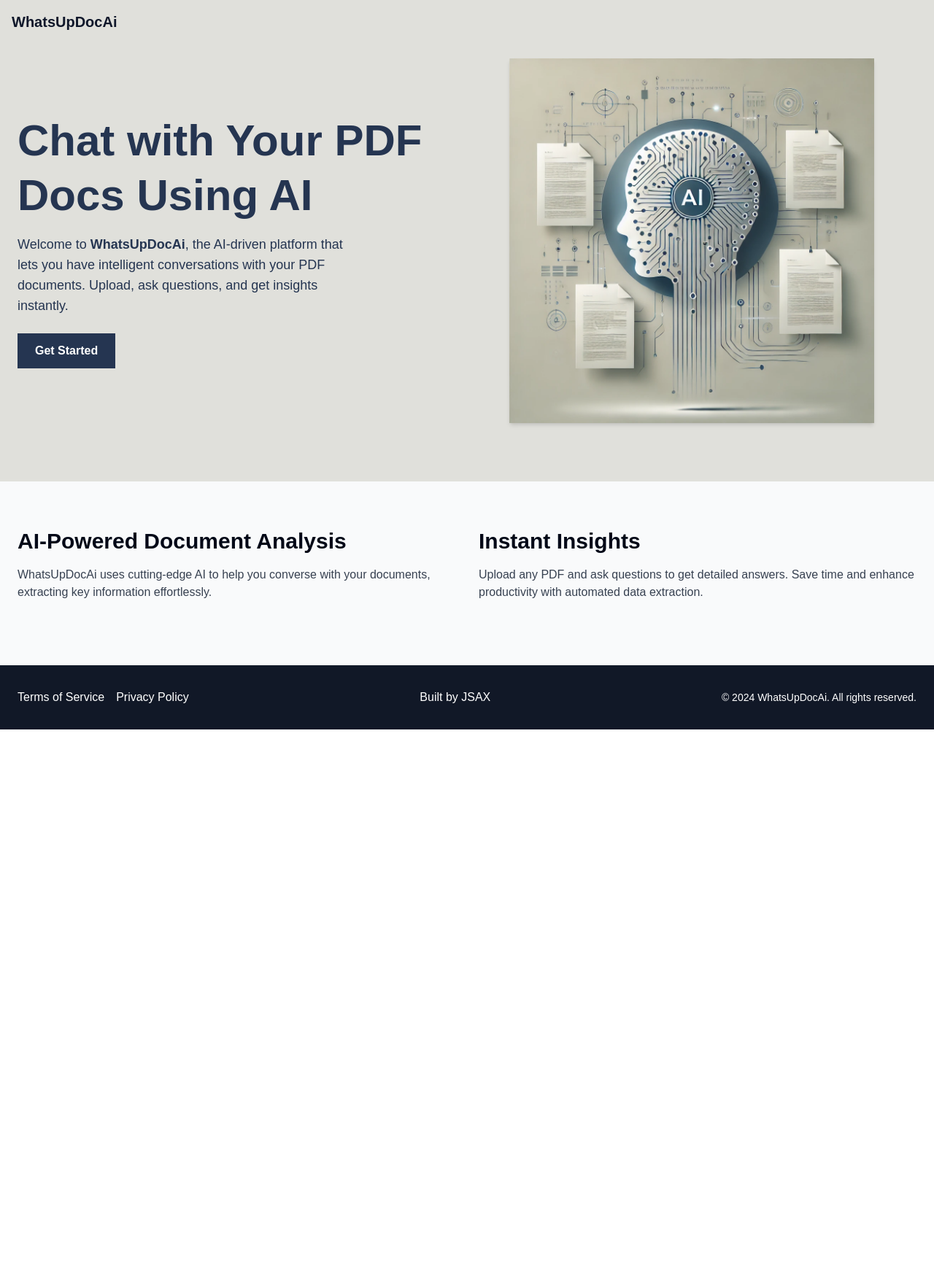
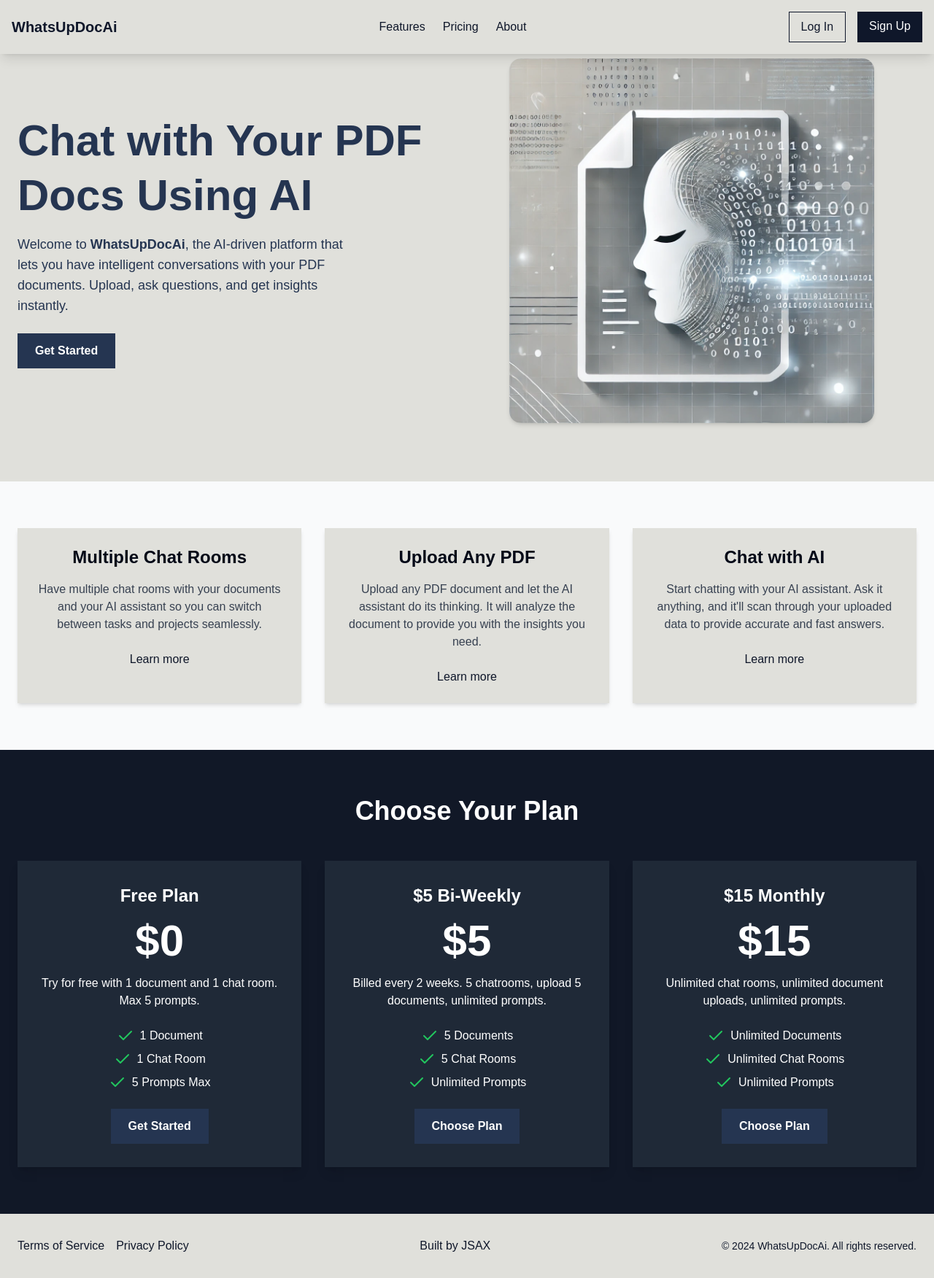
Before and after one commit to jsacap/whatsupdocai, a Next.js app: page / in a window 1280 px wide. Shown: the whole page at 73% size. Before the commit the page ends 1000 px from the top, so only its background shows below. Built offline with nearby package versions, Linux system fonts and the light colour scheme.

Commit message:
landing page complete

```diff
--- /dev/null
+++ b/app/chat/layout.tsx
@@ -0,0 +1,11 @@
+import { ReactNode } from "react";
+
+export default function Layout({ children }: { children: ReactNode }) {
+  return (
+    <div className="min-h-screen flex flex-col bg-gray-50">
+      <div className="flex-grow mx-auto w-full px-4 sm:px-6 lg:px-8 py-8 mt-20 justify-center items-center">
+        {children}
+      </div>
+    </div>
+  );
+}
--- a/app/components/chat/page.tsx
+++ b/app/chat/page.tsx
@@ -3,10 +3,10 @@ import ChatRoom from "@/components/ChatRoom";
 import { Button } from "@/components/ui/button";
 import { Card, CardContent } from "@/components/ui/card";
 import { IFile, deleteFile, fetchFiles } from "@/services/file";
-import { IRoom, createRoom, deleteRoom, fetchRooms } from "@/services/room"; // Added deleteRoom
+import { IRoom, createRoom, deleteRoom, fetchRooms } from "@/services/room";
 import { Separator } from "@radix-ui/react-separator";
 import { MouseEvent, useEffect, useState } from "react";
-import FileUploader from "../Fi";
+import FileUploader from "../components/Fi";
 
 export default function ChatHome() {
   const [rooms, setRooms] = useState<IRoom[]>([]);
@@ -45,10 +45,10 @@ export default function ChatHome() {
 
   const handleDeleteFile = async (fileId: number) => {
     try {
-      await deleteFile(fileId); // Call delete service
+      await deleteFile(fileId);
       setFiles((prevFiles) => prevFiles.filter((file) => file.id !== fileId));
       if (fileId === fileId) {
-        setFileId(undefined); // Clear selected file if it was deleted
+        setFileId(undefined);
       }
     } catch (err) {
       console.error("Error deleting file:", err);
--- a/app/components/Features.tsx
+++ b/app/components/Features.tsx
@@ -1,22 +1,42 @@
 export default function Features() {
   return (
     <section className="py-16 bg-gray-50">
-      <div className="container mx-auto px-6 grid grid-cols-1 md:grid-cols-2 gap-8">
-        <div className="flex flex-col items-start">
-          <h2 className="text-3xl font-bold mb-4">
-            AI-Powered Document Analysis
-          </h2>
+      <div className="container mx-auto px-6 grid grid-cols-1 md:grid-cols-3 gap-8 text-center">
+        {/* Feature 1: Multiple Chat Rooms */}
+        <div className="bg-[#e0e0db] p-6 rounded-lg shadow-md">
+          <h2 className="text-2xl font-bold mb-4">Multiple Chat Rooms</h2>
           <p className="text-gray-700 mb-6">
-            WhatsUpDocAi uses cutting-edge AI to help you converse with your
-            documents, extracting key information effortlessly.
+            Have multiple chat rooms with your documents and your AI assistant
+            so you can switch between tasks and projects seamlessly.
           </p>
+          <a href="#" className="text-primary hover:underline">
+            Learn more
+          </a>
         </div>
-        <div className="flex flex-col items-start">
-          <h2 className="text-3xl font-bold mb-4">Instant Insights</h2>
+
+        {/* Feature 2: Upload PDFs */}
+        <div className="bg-[#e0e0db] p-6 rounded-lg shadow-md">
+          <h2 className="text-2xl font-bold mb-4">Upload Any PDF</h2>
           <p className="text-gray-700 mb-6">
-            Upload any PDF and ask questions to get detailed answers. Save time
-            and enhance productivity with automated data extraction.
+            Upload any PDF document and let the AI assistant do its thinking. It
+            will analyze the document to provide you with the insights you need.
           </p>
+          <a href="#" className="text-primary hover:underline">
+            Learn more
+          </a>
+        </div>
+
+        {/* Feature 3: Start Chatting */}
+        <div className="bg-[#e0e0db] p-6 rounded-lg shadow-md">
+          <h2 className="text-2xl font-bold mb-4">Chat with AI</h2>
+          <p className="text-gray-700 mb-6">
+            Start chatting with your AI assistant. Ask it anything, and it'll
+            scan through your uploaded data to provide accurate and fast
+            answers.
+          </p>
+          <a href="#" className="text-primary hover:underline">
+            Learn more
+          </a>
         </div>
       </div>
     </section>
--- a/app/components/Hero.tsx
+++ b/app/components/Hero.tsx
@@ -22,11 +22,12 @@ export default function Hero() {
         {/* Right: Image */}
         <div className="md:w-1/2 flex justify-center">
           <Image
-            src="/hero1.webp"
+            src="/hero2.webp"
             alt="AI-powered PDF document chat"
             width={500}
             height={400}
-            className="rounded-lg shadow-md"
+            className="shadow-md"
+            style={{ borderRadius: "1rem" }}
           />
         </div>
       </div>
--- /dev/null
+++ b/app/components/Pricing.tsx
@@ -0,0 +1,91 @@
+import { Check } from "lucide-react";
+
+export default function Pricing() {
+  return (
+    <section className="py-16 bg-gray-900 text-white">
+      <div className="container mx-auto px-6">
+        <h2 className="text-4xl font-bold text-center mb-12">
+          Choose Your Plan
+        </h2>
+
+        {/* Pricing Grid */}
+        <div className="grid grid-cols-1 md:grid-cols-3 gap-8 text-center">
+          {/* Free Plan */}
+          <div className="bg-gray-800 p-8 rounded-lg shadow-lg">
+            <h3 className="text-2xl font-semibold mb-4">Free Plan</h3>
+            <p className="text-6xl font-bold mb-4">$0</p>
+            <p className="mb-6">
+              Try for free with 1 document and 1 chat room. Max 5 prompts.
+            </p>
+            <ul className="mb-6">
+              <li className="flex items-center justify-center mb-2">
+                <Check className="w-6 h-6 text-green-500 mr-2" />1 Document
+              </li>
+              <li className="flex items-center justify-center mb-2">
+                <Check className="w-6 h-6 text-green-500 mr-2" />1 Chat Room
+              </li>
+              <li className="flex items-center justify-center mb-2">
+                <Check className="w-6 h-6 text-green-500 mr-2" />5 Prompts Max
+              </li>
+            </ul>
+            <button className="px-6 py-3 bg-[#253551] text-white font-semibold rounded-lg hover:bg-opacity-90 transition">
+              Get Started
+            </button>
+          </div>
+
+          {/* Bi-Weekly Plan */}
+          <div className="bg-gray-800 p-8 rounded-lg shadow-lg">
+            <h3 className="text-2xl font-semibold mb-4">$5 Bi-Weekly</h3>
+            <p className="text-6xl font-bold mb-4">$5</p>
+            <p className="mb-6">
+              Billed every 2 weeks. 5 chatrooms, upload 5 documents, unlimited
+              prompts.
+            </p>
+            <ul className="mb-6">
+              <li className="flex items-center justify-center mb-2">
+                <Check className="w-6 h-6 text-green-500 mr-2" />5 Documents
+              </li>
+              <li className="flex items-center justify-center mb-2">
+                <Check className="w-6 h-6 text-green-500 mr-2" />5 Chat Rooms
+              </li>
+              <li className="flex items-center justify-center mb-2">
+                <Check className="w-6 h-6 text-green-500 mr-2" />
+                Unlimited Prompts
+              </li>
+            </ul>
+            <button className="px-6 py-3 bg-[#253551] text-white font-semibold rounded-lg hover:bg-opacity-90 transition">
+              Choose Plan
+            </button>
+          </div>
+
+          {/* Monthly Plan */}
+          <div className="bg-gray-800 p-8 rounded-lg shadow-lg">
+            <h3 className="text-2xl font-semibold mb-4">$15 Monthly</h3>
+            <p className="text-6xl font-bold mb-4">$15</p>
+            <p className="mb-6">
+              Unlimited chat rooms, unlimited document uploads, unlimited
+              prompts.
+            </p>
+            <ul className="mb-6">
+              <li className="flex items-center justify-center mb-2">
+                <Check className="w-6 h-6 text-green-500 mr-2" />
+                Unlimited Documents
+              </li>
+              <li className="flex items-center justify-center mb-2">
+                <Check className="w-6 h-6 text-green-500 mr-2" />
+                Unlimited Chat Rooms
+              </li>
+              <li className="flex items-center justify-center mb-2">
+                <Check className="w-6 h-6 text-green-500 mr-2" />
+                Unlimited Prompts
+              </li>
+            </ul>
+            <button className="px-6 py-3 bg-[#253551] text-white font-semibold rounded-lg hover:bg-opacity-90 transition">
+              Choose Plan
+            </button>
+          </div>
+        </div>
+      </div>
+    </section>
+  );
+}
--- a/app/components/ui/Footer.tsx
+++ b/app/components/ui/Footer.tsx
@@ -1,6 +1,6 @@
 export default function Footer() {
   return (
-    <footer className="bg-gray-900 text-white py-8 font-grotesk">
+    <footer className="bg-heroBg text-primary py-8 font-grotesk">
       <div className="container mx-auto px-6 flex flex-col md:flex-row justify-between items-center">
         <div className="flex space-x-4">
           <a href="#" className="hover:text-indigo-400">
--- a/app/components/ui/Navbar.tsx
+++ b/app/components/ui/Navbar.tsx
@@ -1,8 +1,61 @@
+"use client";
+import { useState, useEffect } from "react";
+
 export default function Navbar() {
+  const [scrollPosition, setScrollPosition] = useState(0);
+
+  useEffect(() => {
+    const handleScroll = () => {
+      const position = window.pageYOffset;
+      setScrollPosition(position);
+    };
+
+    window.addEventListener("scroll", handleScroll);
+
+    return () => {
+      window.removeEventListener("scroll", handleScroll);
+    };
+  }, []);
+
+  const navbarOpacity = Math.max(1 - scrollPosition / 300, 0.5);
+
   return (
-    <nav className="bg-heroBg p-4 fixed">
-      <div className="flex justify-between">
+    <nav
+      className="bg-[#e0e0db] p-4 fixed w-full top-0 shadow-lg z-50 transition-opacity duration-500"
+      style={{ opacity: navbarOpacity }}
+    >
+      <div className="container mx-auto flex justify-between items-center">
+        {/* Logo */}
         <h1 className="text-primary text-xl font-bold">WhatsUpDocAi</h1>
+
+        {/* Links */}
+        <div className="hidden md:flex space-x-6">
+          <a href="#features" className="text-primary hover:underline">
+            Features
+          </a>
+          <a href="#pricing" className="text-primary hover:underline">
+            Pricing
+          </a>
+          <a href="#about" className="text-primary hover:underline">
+            About
+          </a>
+        </div>
+
+        {/* Sign Up / Log In Buttons */}
+        <div className="flex space-x-4">
+          <a
+            href="/login"
+            className="px-4 py-2 bg-transparent text-primary border border-primary rounded-md hover:bg-primary hover:text-white transition"
+          >
+            Log In
+          </a>
+          <a
+            href="/signup"
+            className="px-4 py-2 bg-primary text-white rounded-md hover:bg-opacity-90 transition"
+          >
+            Sign Up
+          </a>
+        </div>
       </div>
     </nav>
   );
--- a/app/page.tsx
+++ b/app/page.tsx
@@ -1,11 +1,13 @@
 import Features from "./components/Features";
 import Hero from "./components/Hero";
+import Pricing from "./components/Pricing";
 
 export default function LandingPage() {
   return (
     <main className="min-h-screen flex flex-col">
       <Hero />
       <Features />
+      <Pricing />
     </main>
   );
 }
```
